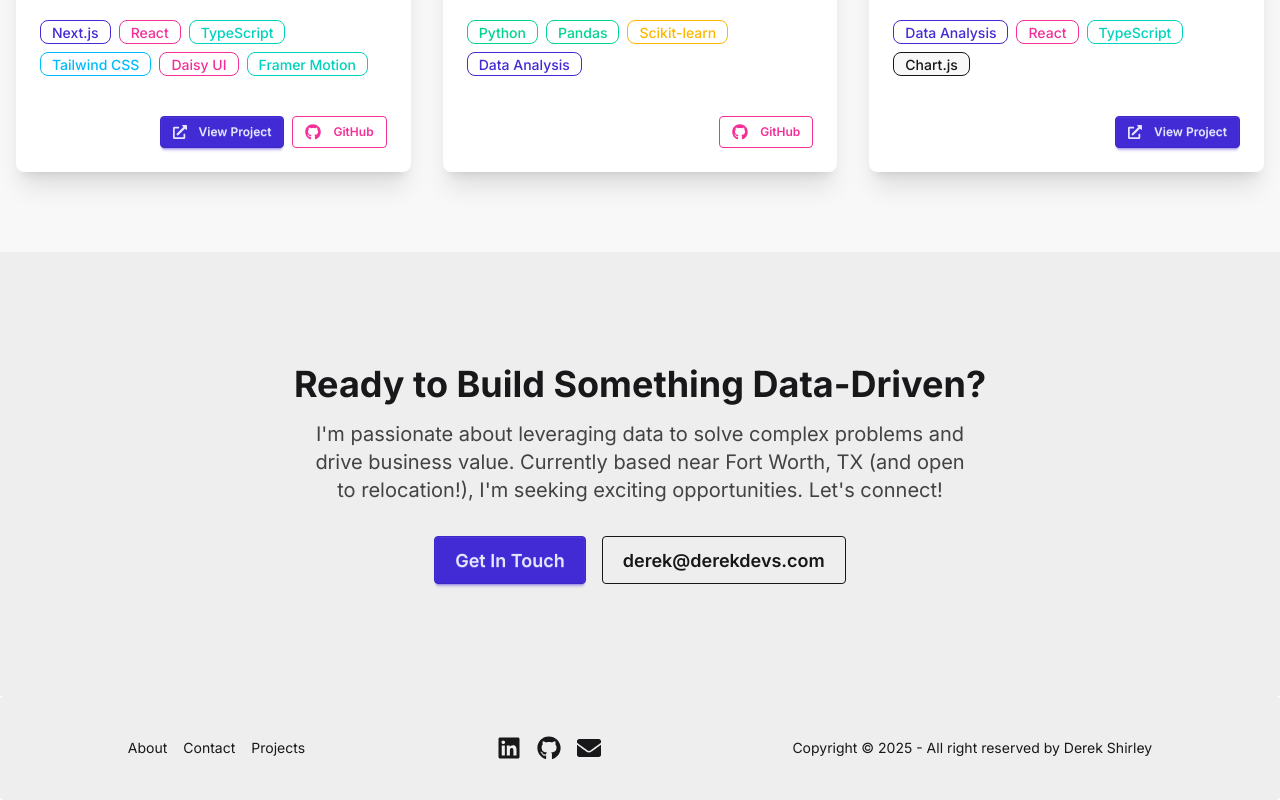
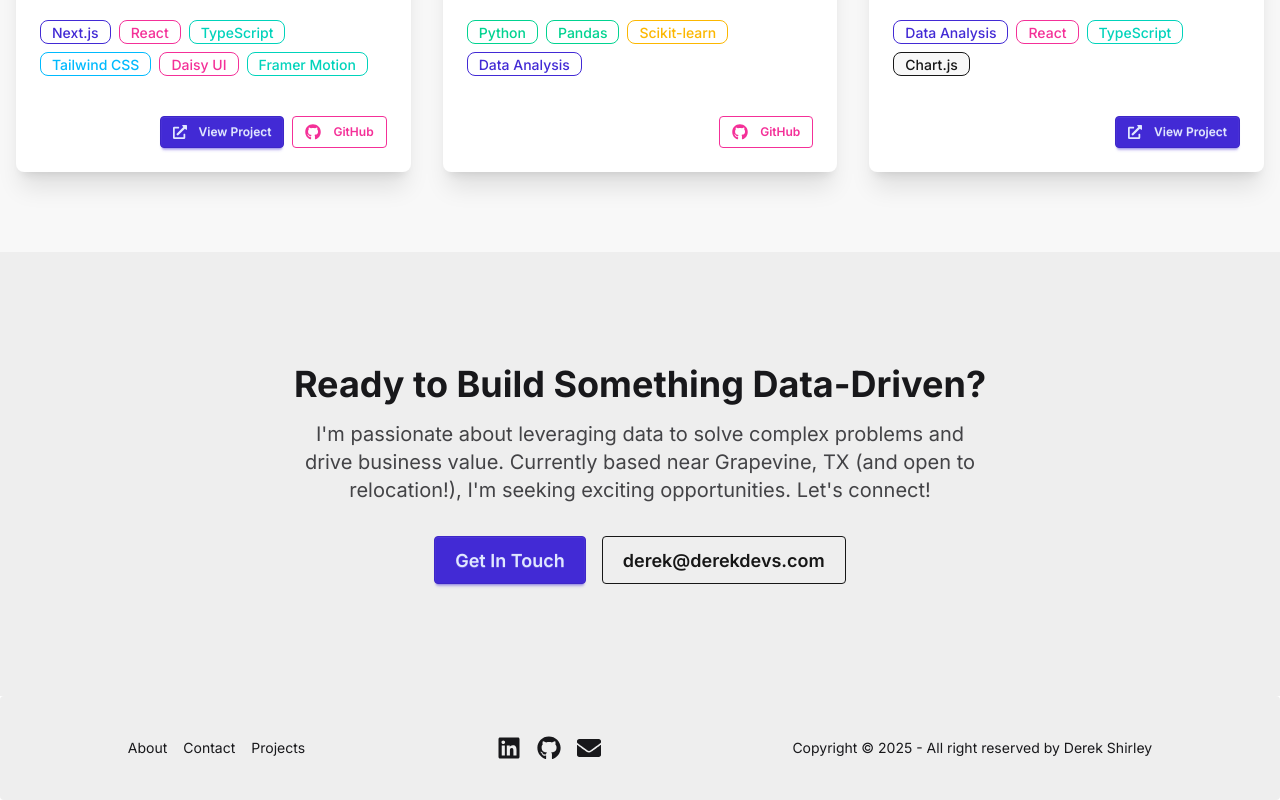
Before and after one commit to Derek-Devs/derek-shirley-portfolio, a Next.js app: page / in a window 1280 px wide. Shown: the part 1960-2760 px from the top of the page. Built offline with nearby package versions, Linux system fonts and the light colour scheme.

Commit message:
Location update!

```diff
--- a/src/components/sections/CallToActionSection.tsx
+++ b/src/components/sections/CallToActionSection.tsx
@@ -32,7 +32,7 @@ const CallToActionSection: React.FC = () => {
           </h2>
           <p className="text-lg md:text-xl mb-8 max-w-2xl mx-auto text-base-content/80">
             I&apos;m passionate about leveraging data to solve complex problems and drive business value.
-            Currently based near Fort Worth, TX (and open to relocation!), I&apos;m seeking exciting opportunities. Let&apos;s connect!
+            Currently based near Grapevine, TX (and open to relocation!), I&apos;m seeking exciting opportunities. Let&apos;s connect!
           </p>
           <div className="flex flex-col sm:flex-row justify-center items-center gap-4">
             <Link
```
